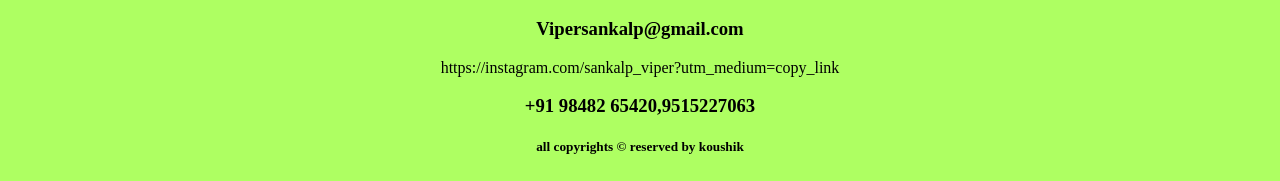
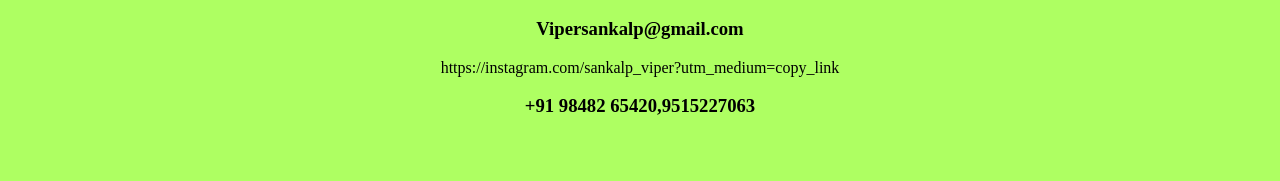
Before and after one commit to koushik8899/sankalp.githib.io, a plain HTML site: page index.html in a window 1280 px wide. Shown: the part 1699-1880 px from the top of the page. Drawn offline with Linux system fonts and the light colour scheme.

Commit message:
copy rigts

```diff
--- a/index.html
+++ b/index.html
@@ -131,12 +131,6 @@
                 <contact:->+91 98482 65420,9515227063</contact:->
             </h3>
 
-        </div>
-            <div>
-                <h5>
-                    all copyrights &copy; reserved by koushik
-                </h5>
-            </div>
-        </div>
+
     </body>
 </html>
```
